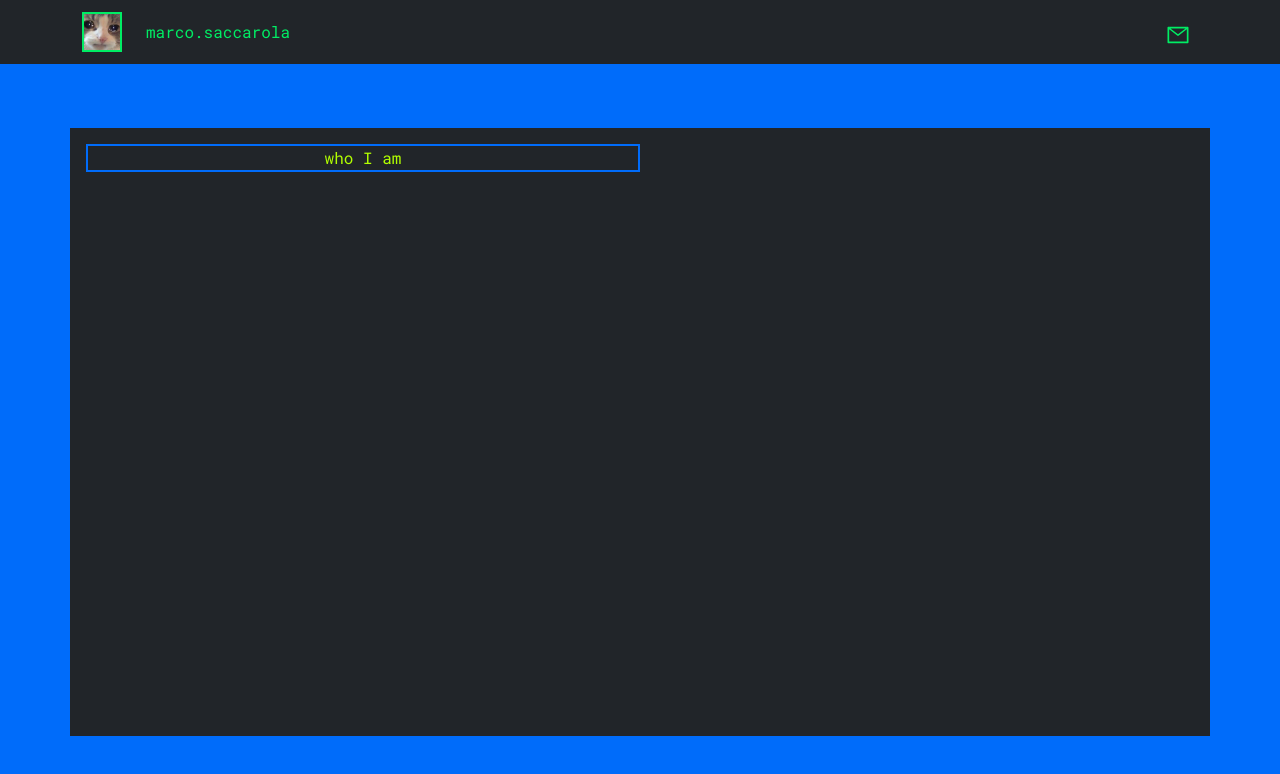
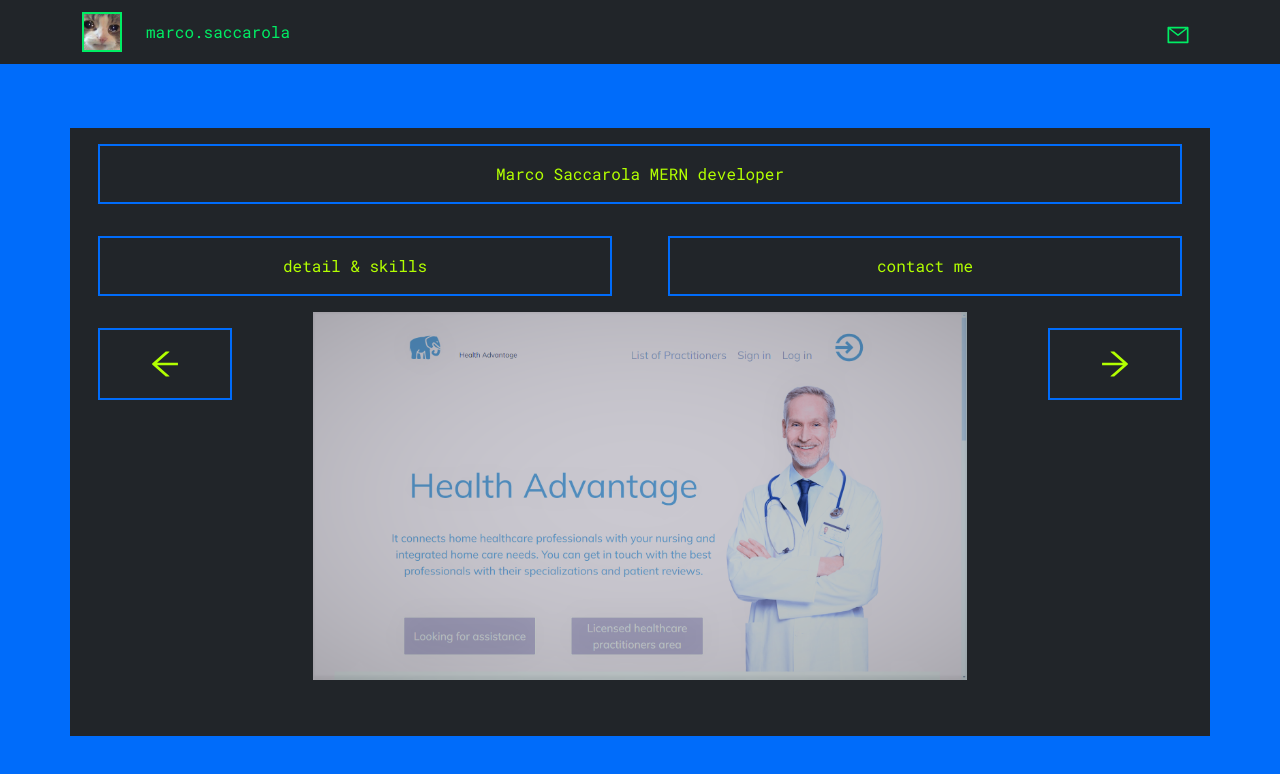
Before and after one commit to marcosaccarola/Portfolio, a React (Create React App) app: page / in a window 1280 px wide. Shown: the top 774 px of the page. Built offline with nearby package versions, Linux system fonts and the light colour scheme.

Commit message:
homepage

```diff
--- a/src/components/000.css
+++ b/src/components/000.css
@@ -32,6 +32,10 @@
 }
 .box-little {
   min-height: 38vh !important;
+}
+
+.img-preview {
+  max-height: 46vh;
 }
 
 /*?______________________________________________BORDERS  */
--- a/src/components/200-Central.jsx
+++ b/src/components/200-Central.jsx
@@ -8,7 +8,7 @@ const Central=({index,setIndex})=>{
 
     return(
             <Container className='bg-dark con'>
-                <Row className='text-flux box'>
+
                     {
                         index=='Menu'&&
                         <Menu />
@@ -21,7 +21,7 @@ const Central=({index,setIndex})=>{
                         index=='HealthAdvantage'&&
                         <HealthAdvantage />
                     }
-                </Row>
+
             </Container>
     )
 }
--- a/src/components/201-Menu.jsx
+++ b/src/components/201-Menu.jsx
@@ -1,15 +1,40 @@
-import { Col, Row } from "react-bootstrap"
+import { Col, Image, Row } from "react-bootstrap"
+import {AiOutlineArrowLeft,AiOutlineArrowRight} from 'react-icons/ai'
+import ha from '../assets/ha.png'
 
 const Menu=()=>{
 
     return(
-        <>
-            <Col className='mx-3 my-3 text-ultra-lime'>
+        <Row className='text-ultra-lime box align-content-start'>
+            <Col md={12}>
+                <Row className='mx-3 py-3 my-3 justify-content-center border-blue'>Marco Saccarola MERN developer</Row>
+            </Col>
+            <Col md={6}>
+                <Row className='mx-3 py-3 my-3 justify-content-center border-blue'>detail & skills</Row>
+            </Col>
+            <Col md={6}>
+                <Row className='mx-3 py-3 my-3 justify-content-center border-blue'>contact me</Row>
+            </Col>
+            <Col md={12}>
                 <Row>
-                    <Col md={6} className='border-blue px-5'>who I am</Col>
+                    <Col md={2}>
+                        <Row className='mx-3 py-3 my-3 justify-content-center border-blue'>
+                            <AiOutlineArrowLeft size={36} />
+                        </Row>
+                    </Col>
+                    <Col md={8}>
+                        {/* <Row> */}
+                            <img src={ha} className='img-fluid img-preview' />
+                        {/* </Row> */}
+                    </Col>
+                    <Col md={2}>
+                        <Row className='mx-3 py-3 my-3 justify-content-center border-blue'>
+                            <AiOutlineArrowRight size={36} />
+                        </Row>
+                    </Col>
                 </Row>
             </Col>
-        </>
+        </Row>
     )
 }
 
```
